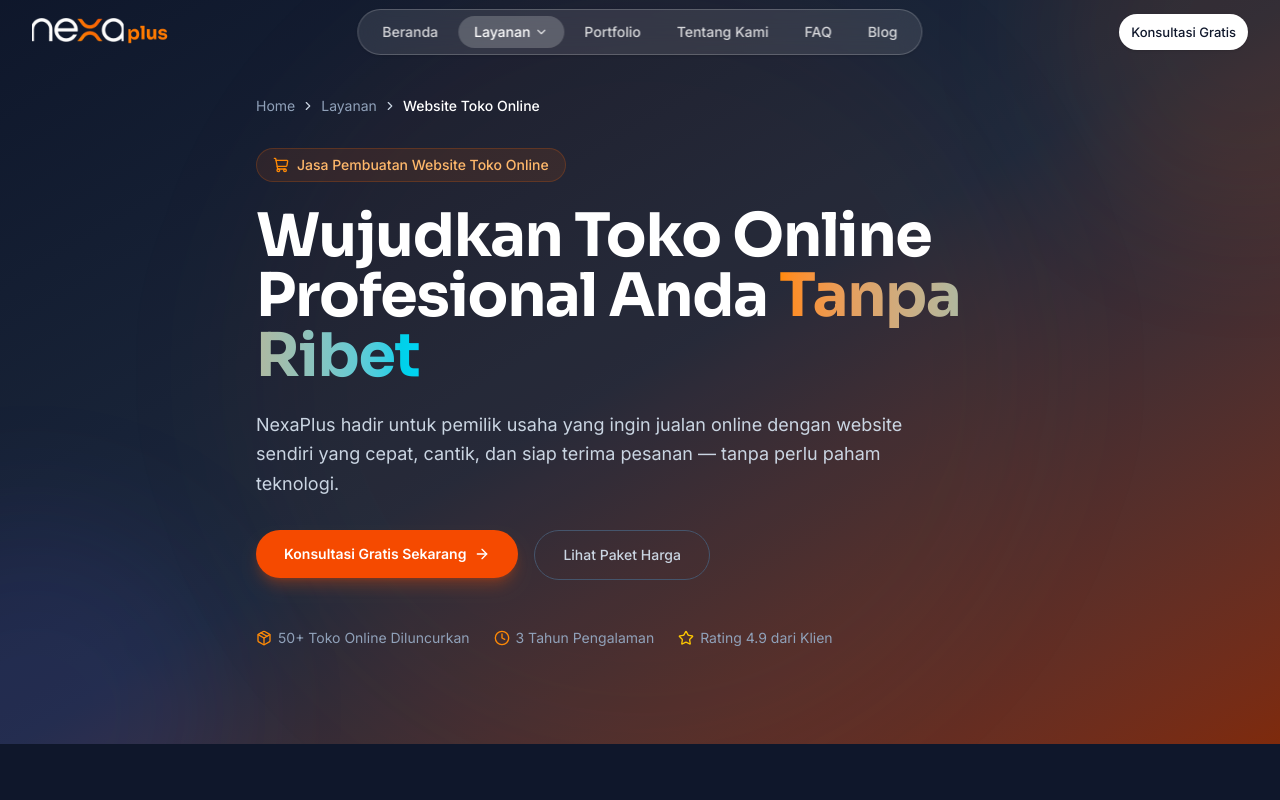
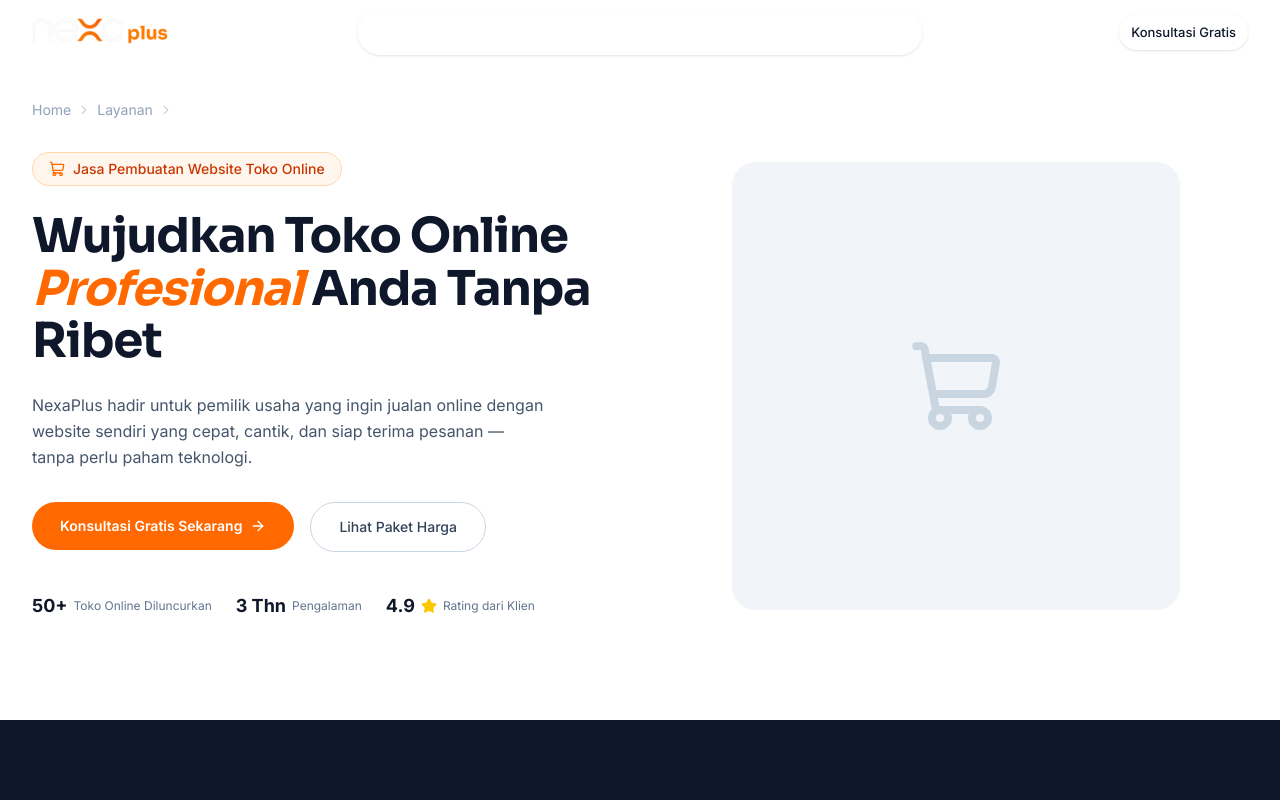
Before and after one commit to ersetdigital-sudo/nexaplus.app, a Next.js app: page /layanan/toko-online in a window 1280 px wide. Shown: the top 800 px of the page. Built offline with nearby package versions, Linux system fonts and the light colour scheme.

Commit message:
feat: change toko-online hero to white bg with dark text

```diff
--- a/app/(site)/layanan/toko-online/landing.tsx
+++ b/app/(site)/layanan/toko-online/landing.tsx
@@ -16,7 +16,6 @@
   Clock,
   Wallet,
   Search,
-  Package,
 } from "lucide-react";
 import { Breadcrumb } from "@/components/shared/breadcrumb";
 import { LayananCrossLinks } from "@/components/shared/layanan-cross-links";
@@ -61,19 +60,11 @@
   return (
     <div className="overflow-hidden">
       {/* ===== HERO ===== */}
-      <section className="relative min-h-[90vh] flex items-center bg-gradient-to-br from-slate-900 via-slate-800 to-orange-900 overflow-hidden">
-        {/* Background decoration */}
-        <div className="absolute inset-0 overflow-hidden">
-          <div className="absolute -top-40 -right-40 w-96 h-96 rounded-full bg-orange-500/10 blur-3xl" />
-          <div className="absolute -bottom-40 -left-40 w-96 h-96 rounded-full bg-indigo-500/10 blur-3xl" />
-          <div className="absolute top-1/2 left-1/2 -translate-x-1/2 -translate-y-1/2 w-[800px] h-[800px] rounded-full bg-orange-600/5 blur-3xl" />
-        </div>
-
+      <section className="relative min-h-[90vh] flex items-center bg-white overflow-hidden">
         <div className="relative mx-auto max-w-7xl px-5 sm:px-6 lg:px-8 py-24">
           {/* Breadcrumb */}
           <div className="mb-8">
             <Breadcrumb
-              variant="dark"
               items={[
                 { label: "Home", href: "/" },
                 { label: "Layanan", href: "/#layanan" },
@@ -82,32 +73,31 @@
             />
           </div>
 
+          <div className="grid lg:grid-cols-2 gap-12 items-center">
             <motion.div
               initial={{ opacity: 0, y: 40 }}
               animate={{ opacity: 1, y: 0 }}
               transition={{ duration: 0.7, ease: "easeOut" }}
-            className="max-w-3xl"
             >
               <motion.div
                 initial={{ opacity: 0, scale: 0.9 }}
                 animate={{ opacity: 1, scale: 1 }}
                 transition={{ delay: 0.2 }}
-              className="inline-flex items-center gap-2 rounded-full bg-orange-500/10 border border-orange-500/20 px-4 py-1.5 mb-6"
+                className="inline-flex items-center gap-2 rounded-full bg-orange-50 border border-orange-200 px-4 py-1.5 mb-6"
               >
-              <ShoppingCart className="h-4 w-4 text-orange-400" />
-              <span className="text-sm font-medium text-orange-300">
+                <ShoppingCart className="h-4 w-4 text-orange-500" />
+                <span className="text-sm font-medium text-orange-700">
                   Jasa Pembuatan Website Toko Online
                 </span>
               </motion.div>
 
-            <h1 className="text-4xl font-extrabold tracking-tight text-white sm:text-5xl md:text-6xl leading-[1.1]">
-              Wujudkan Toko Online Profesional Anda{" "}
-              <span className="text-transparent bg-clip-text bg-gradient-to-r from-orange-400 to-cyan-400">
-                Tanpa Ribet
-              </span>
+              <h1 className="text-4xl font-extrabold tracking-tight text-slate-900 sm:text-5xl leading-[1.1]" style={{ fontFamily: "var(--font-heading)" }}>
+                Wujudkan Toko Online{" "}
+                <span className="text-orange-500 italic">Profesional</span>{" "}
+                Anda Tanpa Ribet
               </h1>
 
-            <p className="mt-6 text-lg text-slate-300 leading-relaxed max-w-2xl">
+              <p className="mt-6 text-base text-slate-600 leading-relaxed max-w-lg">
                 NexaPlus hadir untuk pemilik usaha yang ingin jualan online dengan website sendiri yang cepat, cantik, dan siap terima pesanan — tanpa perlu paham teknologi.
               </p>
 
@@ -116,14 +106,14 @@
                   href={whatsappUrl}
                   target="_blank"
                   rel="noopener noreferrer"
-                className="inline-flex items-center gap-2 rounded-full bg-orange-600 px-7 py-3.5 text-sm font-semibold text-white shadow-lg shadow-orange-600/30 hover:bg-orange-500 hover:shadow-orange-500/40 transition-all"
+                  className="inline-flex items-center gap-2 rounded-full bg-orange-500 px-7 py-3.5 text-sm font-semibold text-white hover:bg-orange-600 transition-all"
                 >
                   Konsultasi Gratis Sekarang
                   <ArrowRight className="h-4 w-4" />
                 </a>
                 <a
                   href="#harga"
-                className="inline-flex items-center gap-2 rounded-full border border-slate-600 px-7 py-3.5 text-sm font-medium text-slate-300 hover:bg-white/5 hover:border-slate-500 transition-all"
+                  className="inline-flex items-center gap-2 rounded-full border border-slate-300 px-7 py-3.5 text-sm font-medium text-slate-700 hover:bg-slate-50 transition-all"
                 >
                   Lihat Paket Harga
                 </a>
@@ -134,22 +124,36 @@
                 initial={{ opacity: 0 }}
                 animate={{ opacity: 1 }}
                 transition={{ delay: 0.8 }}
-              className="mt-12 flex flex-wrap items-center gap-6 text-sm text-slate-400"
+                className="mt-10 flex flex-wrap items-center gap-6 text-sm text-slate-500"
               >
                 <span className="flex items-center gap-1.5">
-                <Package className="h-4 w-4 text-orange-400" />
-                50+ Toko Online Diluncurkan
+                  <span className="text-lg font-bold text-slate-900">50+</span>
+                  <span className="text-xs text-slate-500">Toko Online Diluncurkan</span>
                 </span>
                 <span className="flex items-center gap-1.5">
-                <Clock className="h-4 w-4 text-orange-400" />
-                3 Tahun Pengalaman
+                  <span className="text-lg font-bold text-slate-900">3 Thn</span>
+                  <span className="text-xs text-slate-500">Pengalaman</span>
                 </span>
                 <span className="flex items-center gap-1.5">
-                <Star className="h-4 w-4 text-yellow-400" />
-                Rating 4.9 dari Klien
+                  <span className="text-lg font-bold text-slate-900">4.9</span>
+                  <Star className="h-4 w-4 fill-yellow-400 text-yellow-400" />
+                  <span className="text-xs text-slate-500">Rating dari Klien</span>
                 </span>
               </motion.div>
             </motion.div>
+
+            {/* Hero image placeholder - right side */}
+            <motion.div
+              initial={{ opacity: 0, x: 40 }}
+              animate={{ opacity: 1, x: 0 }}
+              transition={{ duration: 0.7, delay: 0.3 }}
+              className="hidden lg:flex items-center justify-center"
+            >
+              <div className="relative w-full max-w-md aspect-square bg-slate-100 rounded-3xl flex items-center justify-center">
+                <ShoppingCart className="h-24 w-24 text-slate-300" />
+              </div>
+            </motion.div>
+          </div>
         </div>
       </section>
 
```
Lines whose indentation alone changed are shown as unchanged.
